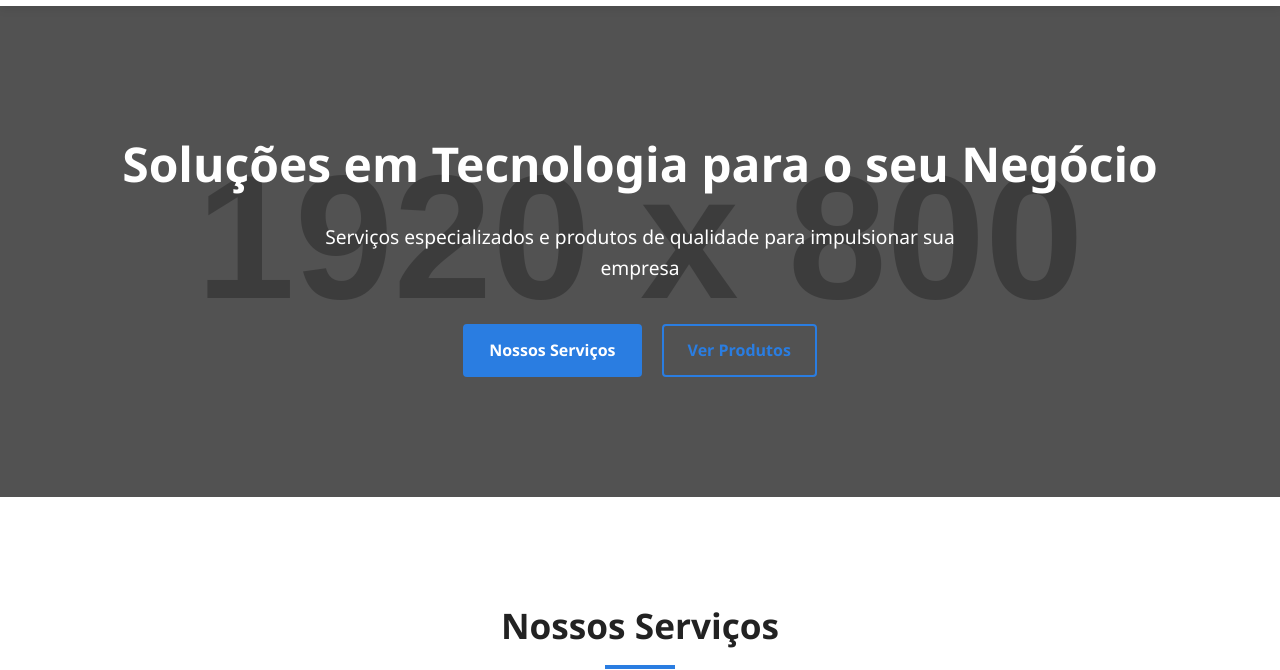
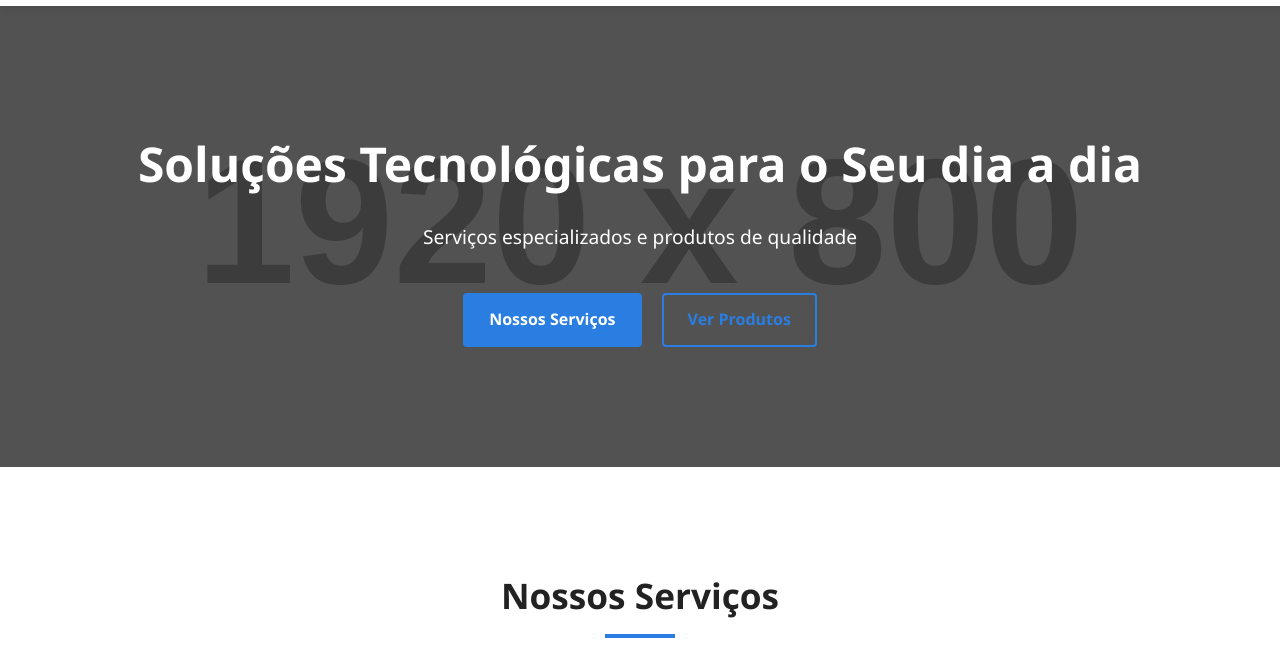
Before and after one commit to AntonioNeto404/albsinfo, a plain HTML site: page index.html in a window 1280 px wide. Shown: the part 112-782 px from the top of the page. Drawn offline with Linux system fonts and the light colour scheme; placeholder pictures from the web are drawn by us.

Commit message:
Add files via upload

```diff
--- a/index.html
+++ b/index.html
@@ -33,8 +33,8 @@
     <section class="hero">
         <div class="container">
             <div class="hero-content">
-                <h1>Soluções em Tecnologia para o seu Negócio</h1>
-                <p>Serviços especializados e produtos de qualidade para impulsionar sua empresa</p>
+                <h1>Soluções Tecnológicas para o Seu dia a dia</h1>
+                <p>Serviços especializados e produtos de qualidade</p>
                 <div class="hero-buttons">
                     <a href="#services" class="btn btn-primary">Nossos Serviços</a>
                     <a href="produtos.html" class="btn btn-secondary">Ver Produtos</a>
```
